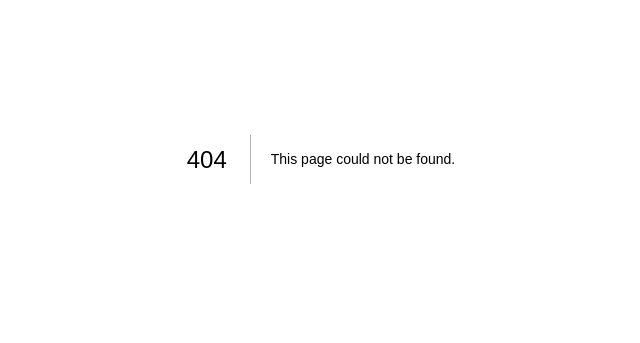
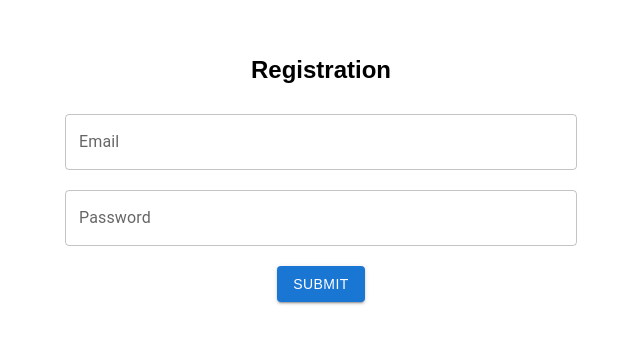
Before and after one commit to VeronikaMishkovec/frontend_interview, a Next.js app: page /registration in a window 1280 px wide. Before the commit this address had no page. Shown: the part 241-584 px from the top of the page, without its empty margins (319-959 px from the left). Built offline with nearby package versions, Linux system fonts and the light colour scheme.

Commit message:
add registration form

```diff
--- /dev/null
+++ b/components/MainLayout/index.tsx
@@ -0,0 +1,26 @@
+import React from 'react'
+import { MainLayoutType } from './types'
+import style from './mainlayout.module.scss'
+import { Button } from '@mui/material'
+import Link from 'next/link'
+
+export const MainLayout = ({ children, isRegistrationPage }:MainLayoutType) => {
+  return (
+    <div>
+      <header className={style.container}>
+        {/*<Button variant="contained" className={style.loginButton}>{'Login'}</Button>*/}
+        {!isRegistrationPage &&
+          <Link href="/registration">
+            <Button
+              variant='contained'
+              className={style.registrationButton}
+            >
+              {'Registration'}
+            </Button>
+          </Link>
+        }
+      </header>
+      {children}
+    </div>
+  )
+}
--- /dev/null
+++ b/components/MainLayout/mainlayout.module.scss
@@ -0,0 +1,17 @@
+.container {
+  //background-color: #FFE901;
+  padding: 10px 20px;
+  display: flex;
+  flex-direction: row;
+  align-items: center;
+  justify-content: flex-end;
+
+  .loginButton {
+    background-color: #0D2DA2;
+  }
+
+  .registrationButton {
+    background-color: #4F93FE;
+    margin-left: 15px;
+  }
+}
--- /dev/null
+++ b/components/MainLayout/types.ts
@@ -0,0 +1,6 @@
+import React from 'react'
+
+export type MainLayoutType = {
+  children: React.ReactNode;
+  isRegistrationPage: boolean;
+}
--- a/constants/colors.ts
+++ b/constants/colors.ts
@@ -1,3 +1,3 @@
 export enum COLORS {
-  HOWKES_BLUE = '#C9D5FD'
+  GOLDEN_YELLOW = '#0D2DA2'
 }
--- a/package.json
+++ b/package.json
@@ -9,6 +9,9 @@
     "lint": "next lint"
   },
   "dependencies": {
+    "@emotion/react": "^11.10.5",
+    "@emotion/styled": "^11.10.5",
+    "@mui/material": "^5.10.15",
     "@types/node": "18.11.9",
     "@types/react": "18.0.25",
     "@types/react-dom": "18.0.9",
--- a/pages/index.tsx
+++ b/pages/index.tsx
@@ -1,8 +1,12 @@
 import { LABELS } from "../constants/labels";
+import styles from '../styles/home.module.scss';
+import { MainLayout } from '../components/MainLayout'
 
 const Home = () => {
   return (
-    <div>{LABELS.WELCOME}</div>
+    <MainLayout isRegistrationPage={false}>
+      <div className={styles.container}>{LABELS.WELCOME}</div>
+    </MainLayout>
   )
 }
 
--- /dev/null
+++ b/pages/registration.tsx
@@ -0,0 +1,18 @@
+import { MainLayout } from '../components/MainLayout'
+import { Button, TextField } from '@mui/material'
+import style from '../styles/registration.module.scss'
+
+const Registration = () => {
+  return (
+    <MainLayout isRegistrationPage={true}>
+      <div className={style.container}>
+        <div className={style.pageHeader}>{'Registration'}</div>
+        <TextField className={style.inputs} id="outlined-basic" label="Email" variant="outlined" />
+        <TextField className={style.inputs} id="outlined-basic" label="Password" variant="outlined" type={'password'}/>
+        <Button variant={'contained'} className={style.button}>{'Submit'}</Button>
+      </div>
+    </MainLayout>
+  )
+}
+
+export default Registration;
--- a/styles/global.css
+++ b/styles/global.css
@@ -4,3 +4,7 @@
     box-sizing: border-box;
     font-family: Montserrat, sans-serif;
 }
+
+a {
+    text-decoration: none;
+}
--- /dev/null
+++ b/styles/home.module.scss
@@ -0,0 +1,7 @@
+.container {
+  display: flex;
+  flex-direction: row;
+  align-items: center;
+  justify-content: center;
+  height: 100vh;
+}
--- /dev/null
+++ b/styles/registration.module.scss
@@ -0,0 +1,25 @@
+.container {
+  display: flex;
+  flex-direction: column;
+  align-items: center;
+  justify-content: center;
+  height: 100vh;
+
+  .pageHeader {
+    font-family: Montserrat, sans-serif;
+    font-size: 24px;
+    font-weight: bold;
+    margin-bottom: 20px;
+  }
+
+  .inputs {
+    width: 40%;
+    margin: 10px auto;
+    font-family: Montserrat, sans-serif;
+  }
+
+  .button {
+    font-family: Montserrat, sans-serif;
+    margin-top: 10px;
+  }
+}
```
Also changed, not shown: .prettierrc.json, 1 other file (tests, documents, lock files or other folders).
